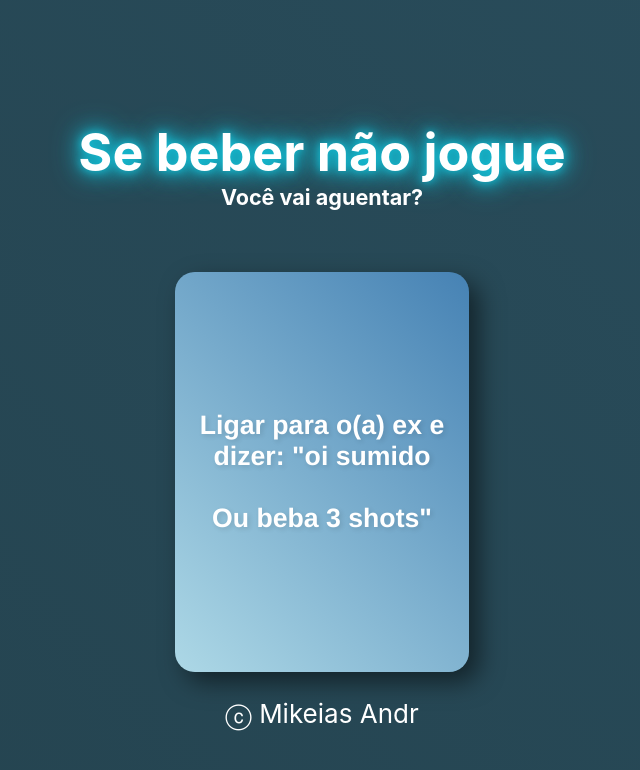
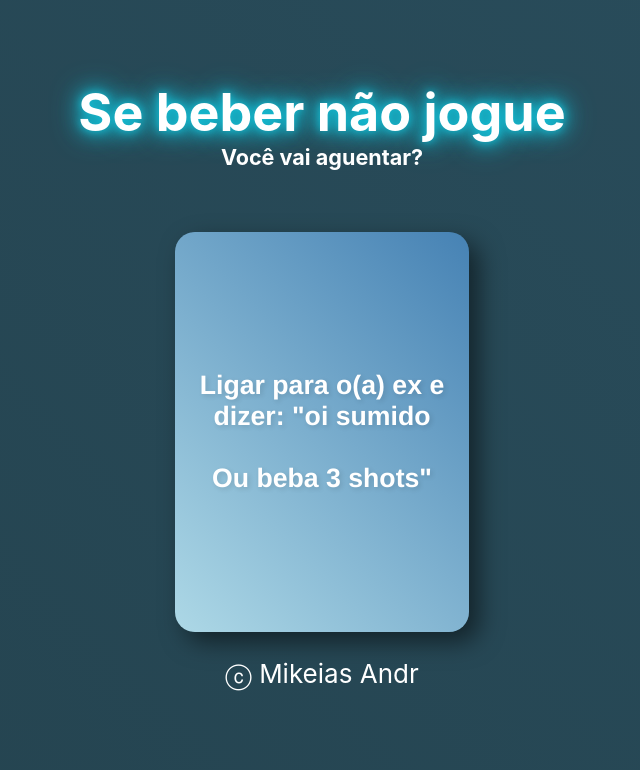
Before and after one commit to mikeiasandr/Se-beber-n-o-jogue, a React (Create React App) app: page / in a window 1280 px wide. Shown: the top 770 px of the page, without its empty margins (318-958 px from the left). Built offline with nearby package versions, Linux system fonts and the light colour scheme.

Commit message:
mais para cima

```diff
--- a/src/App.css
+++ b/src/App.css
@@ -14,7 +14,7 @@
   justify-content: center;
   font-size: calc(10px + 2vmin);
   color: white;
-  transform: translateY(95px);
+  transform: translateY(55px);
 }
 
 @keyframes gradientAnimation {
```
